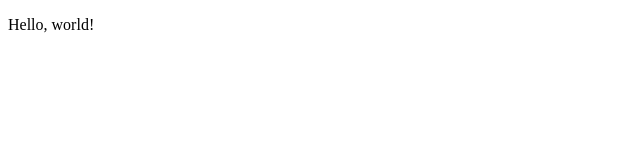
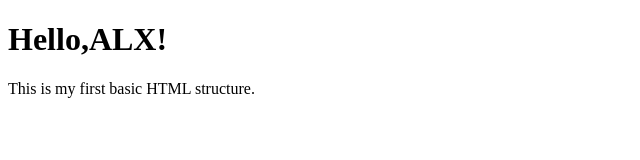
Before and after one commit to hawig12/My_First_Portfolio, a plain HTML site: page base_index.html in a window 1280 px wide. Shown: the whole page, without its empty margins (0-640 px from the left). Drawn offline with Linux system fonts and the light colour scheme.

Commit message:
Add files via upload

```diff
--- a/base_index.html
+++ b/base_index.html
@@ -1,10 +1,12 @@
 <!DOCTYPE html>
 <html lang="en">
-  <head>
-    <meta charset="UTF-8" />
-    <title>My First Web Page</title>
-  </head>
-  <body>
-    <p>Hello, world!</p>
-  </body>
+<head>
+   <meta charset="UTF-8">
+   <meta name="viewport" content="width=device-width,initial-scale=1.0">
+   <title>My Basic HTML Page </title>
+</head>
+<body>
+  <h1>Hello,ALX!</h1>
+  <p>This is my first basic HTML structure.</p>
+</body>
 </html>
```
